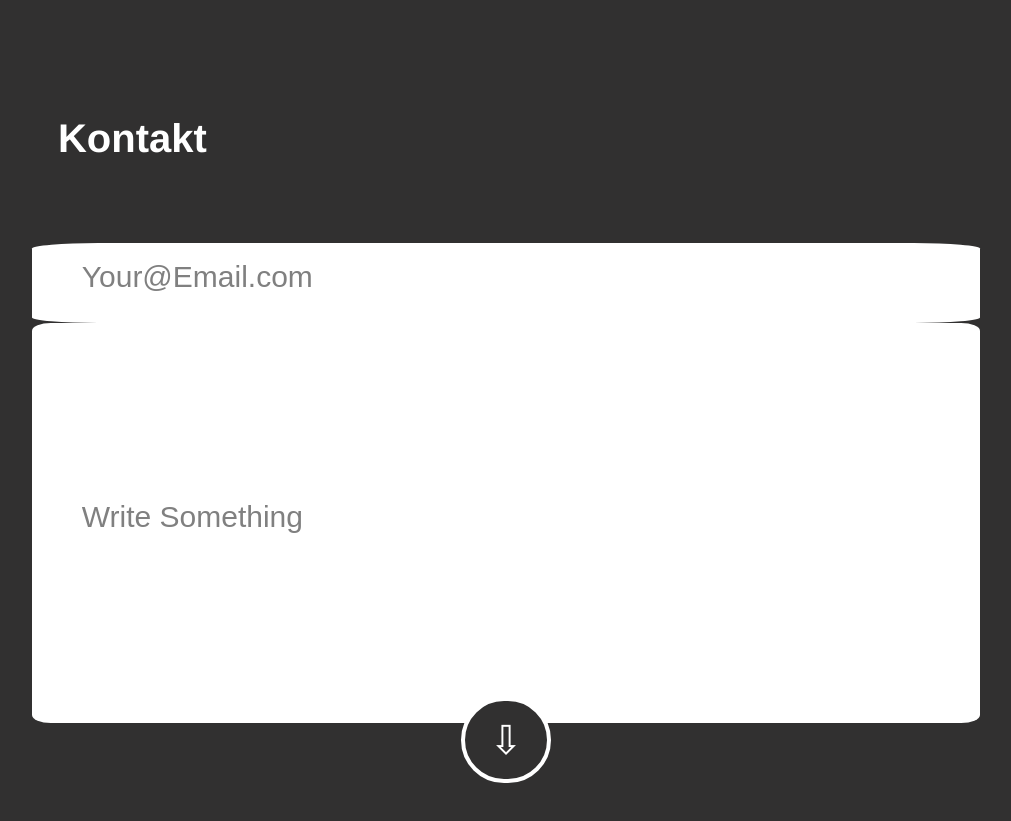
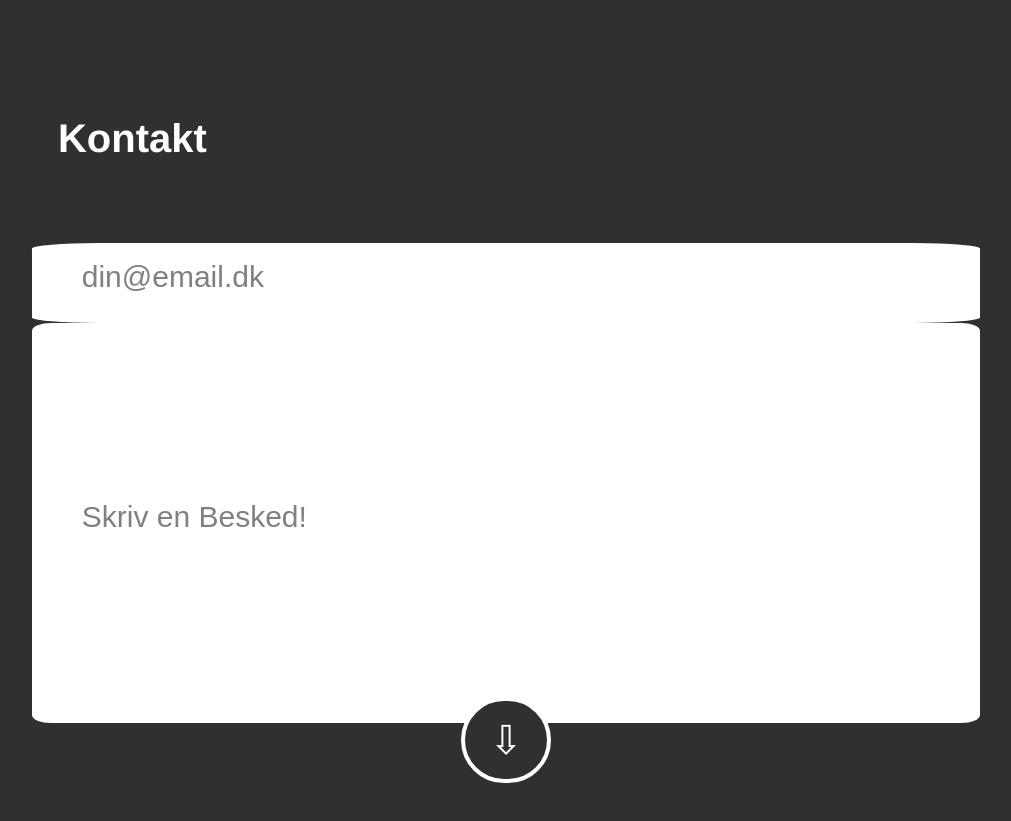
Before and after one commit to Chezzeduck/Chezzeduck, a plain HTML site: page about.html in a window 1280 px wide. Shown: the part 3197-4018 px from the top of the page, without its empty margins (134-1145 px from the left). Drawn offline with nearby package versions, Linux system fonts and the light colour scheme; some packages are replaced by stand-ins of ours; a script that the page names is missing.

Commit message:
Update about.html

```diff
--- a/about.html
+++ b/about.html
@@ -558,14 +558,14 @@ button.frontPageButton:hover{
     <div class="contactHeader"><b>Kontakt</b></div>
        <div class="yourMail">
          <form>
-           <input type=email placeholder="Your@Email.com" class="yourMailInput">
+           <input type=email placeholder="din@email.dk" class="yourMailInput">
 
            </input>
          </form>
     </div>
     <div class="yourMessage">
       <form>
-        <input type=text placeholder="Write Something" class="yourMessageInput">
+        <input type=text placeholder="Skriv en Besked!" class="yourMessageInput">
 
         </input>
       </form>
```
